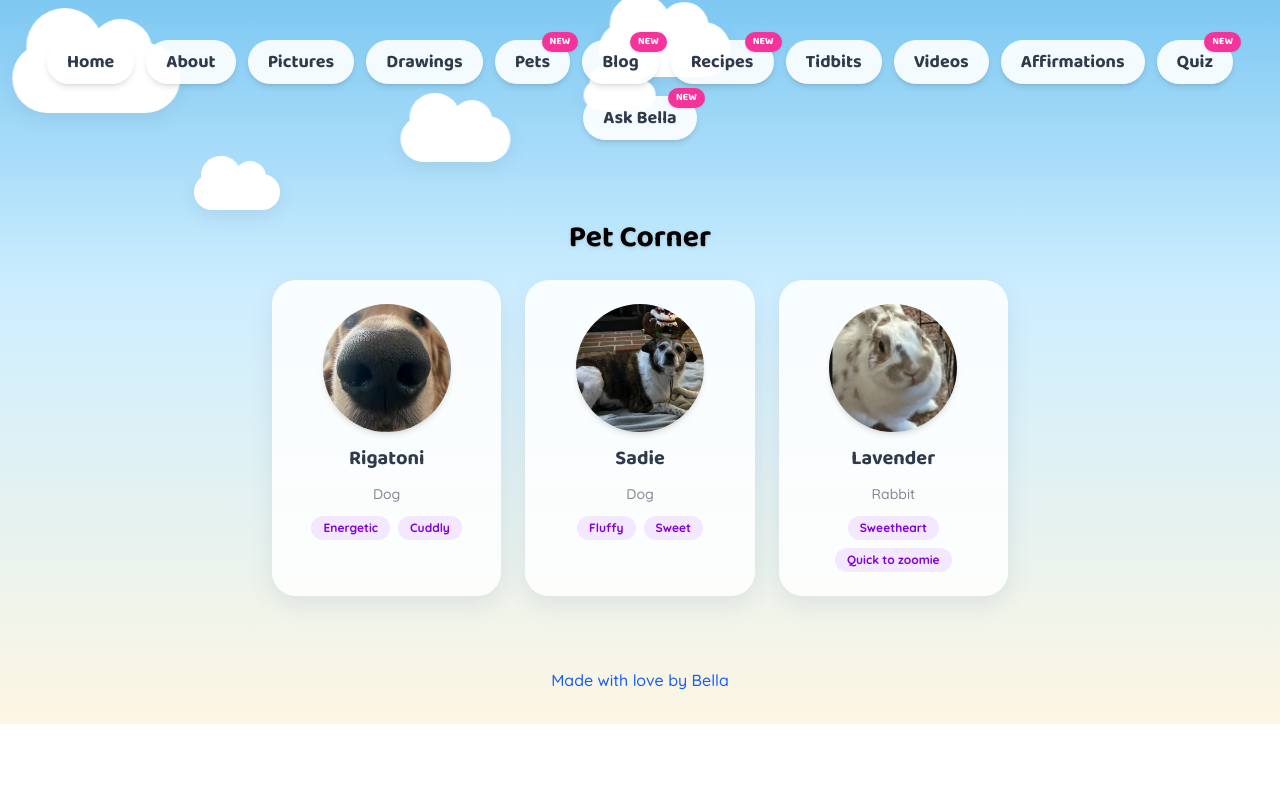
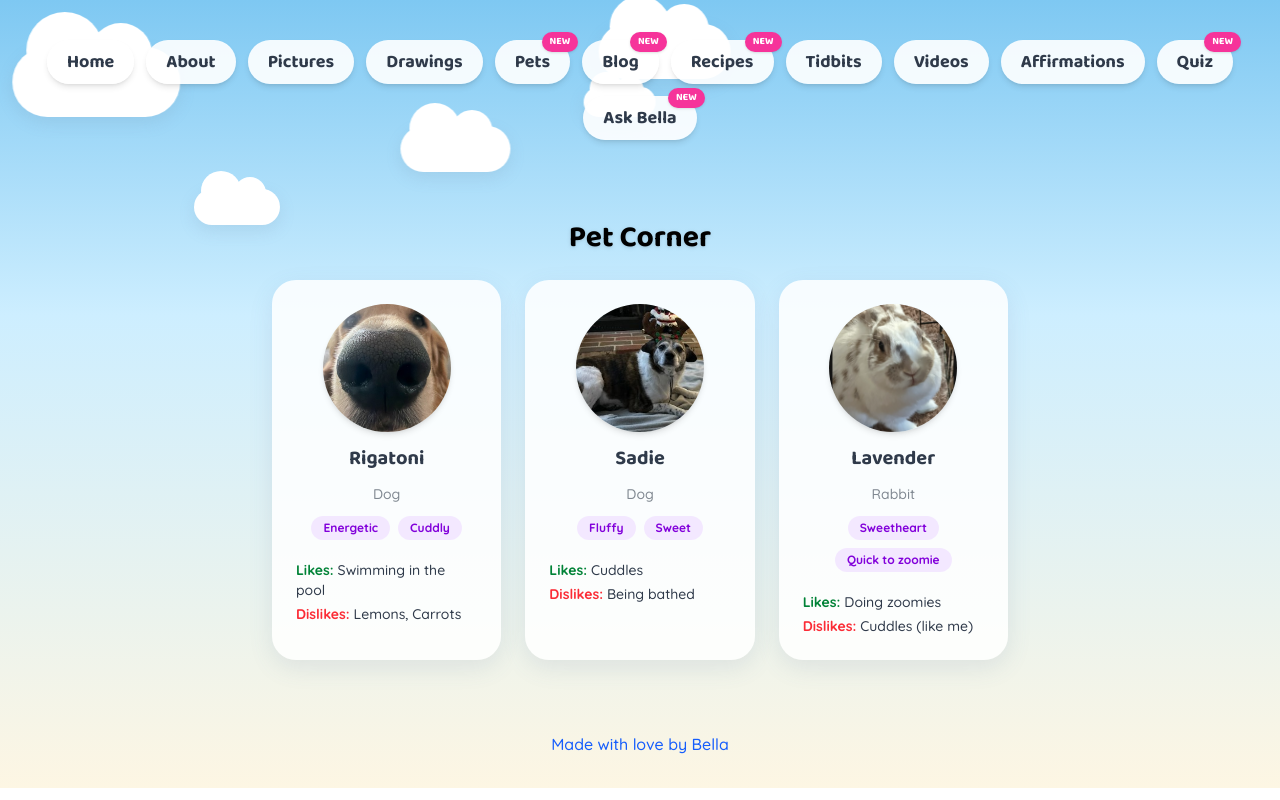
Before and after one commit to gregorylebed-code/bella-website, a Next.js app: page /pets in a window 1280 px wide. Built offline with nearby package versions, Linux system fonts and the light colour scheme.

Commit message:
Add likes and dislikes for each pet on Pet Corner

```diff
--- a/src/app/content.ts
+++ b/src/app/content.ts
@@ -37,10 +37,38 @@ export const quickFacts: string[] = [
 // PETS
 // Put pet photos in: public/photos/
 // -----------------------------
-export const pets: { name: string; type: string; photo: string; traits: string[] }[] = [
-  { name: "Rigatoni", type: "Dog", photo: "/photos/Rigatoni.jpg", traits: ["Energetic", "Cuddly"] },
-  { name: "Sadie", type: "Dog", photo: "/photos/Sadie.jpg", traits: ["Fluffy", "Sweet"] },
-  { name: "Lavender", type: "Rabbit", photo: "/photos/Lavender.png", traits: ["Sweetheart", "Quick to zoomie"] },
+export const pets: {
+  name: string;
+  type: string;
+  photo: string;
+  traits: string[];
+  likes: string[];
+  dislikes: string[];
+}[] = [
+  {
+    name: "Rigatoni",
+    type: "Dog",
+    photo: "/photos/Rigatoni.jpg",
+    traits: ["Energetic", "Cuddly"],
+    likes: ["Swimming in the pool"],
+    dislikes: ["Lemons", "Carrots"],
+  },
+  {
+    name: "Sadie",
+    type: "Dog",
+    photo: "/photos/Sadie.jpg",
+    traits: ["Fluffy", "Sweet"],
+    likes: ["Cuddles"],
+    dislikes: ["Being bathed"],
+  },
+  {
+    name: "Lavender",
+    type: "Rabbit",
+    photo: "/photos/Lavender.png",
+    traits: ["Sweetheart", "Quick to zoomie"],
+    likes: ["Doing zoomies"],
+    dislikes: ["Cuddles (like me)"],
+  },
 ];
 
 // -----------------------------
--- a/src/app/pets/page.tsx
+++ b/src/app/pets/page.tsx
@@ -45,6 +45,14 @@ export default function PetsPage() {
                     </span>
                   ))}
                 </div>
+                <div className="w-full text-left text-sm mt-2">
+                  <p className="font-bold text-green-700">
+                    Likes: <span className="font-medium text-foreground">{pet.likes.join(", ")}</span>
+                  </p>
+                  <p className="font-bold text-red-500 mt-1">
+                    Dislikes: <span className="font-medium text-foreground">{pet.dislikes.join(", ")}</span>
+                  </p>
+                </div>
               </div>
             ))}
           </div>
```
